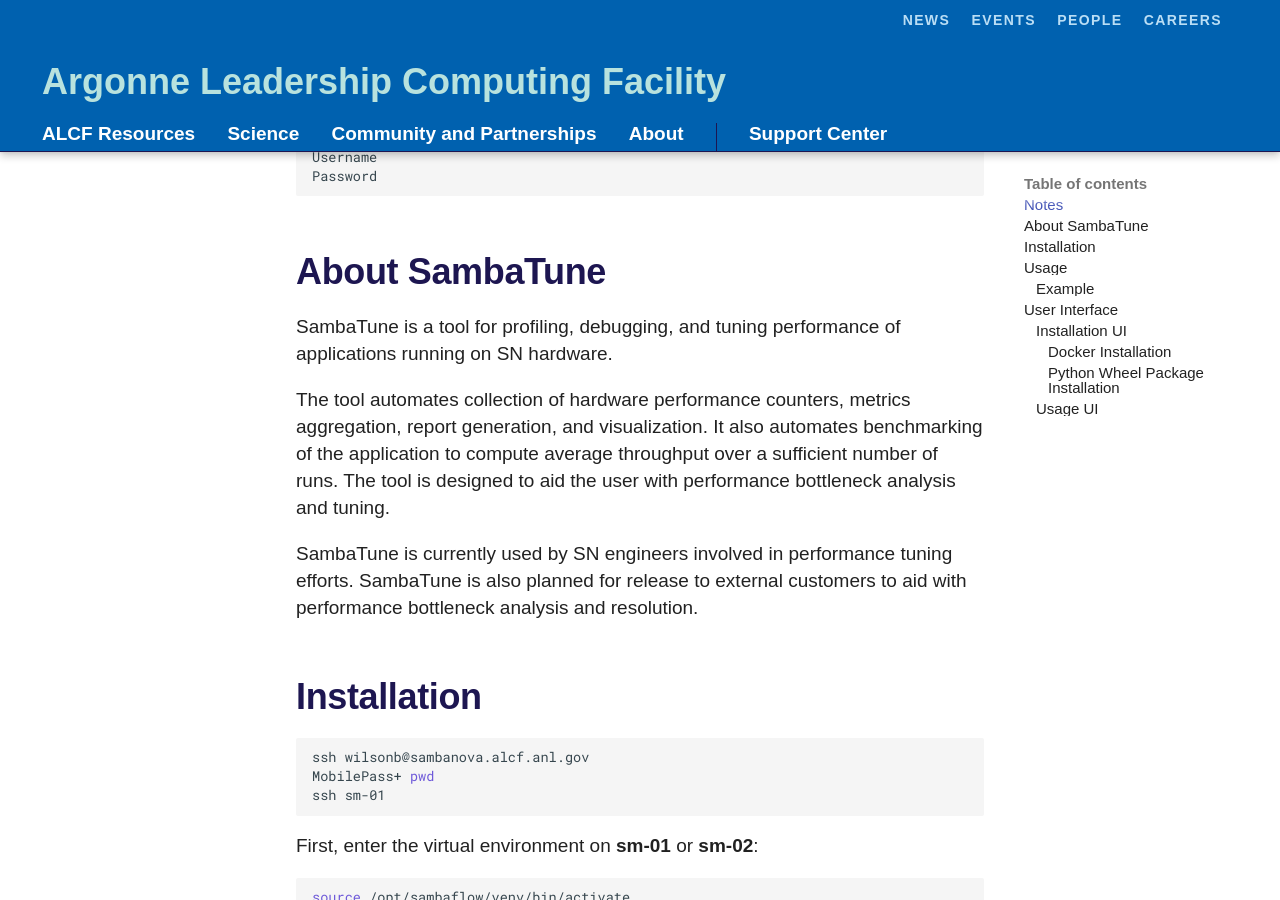
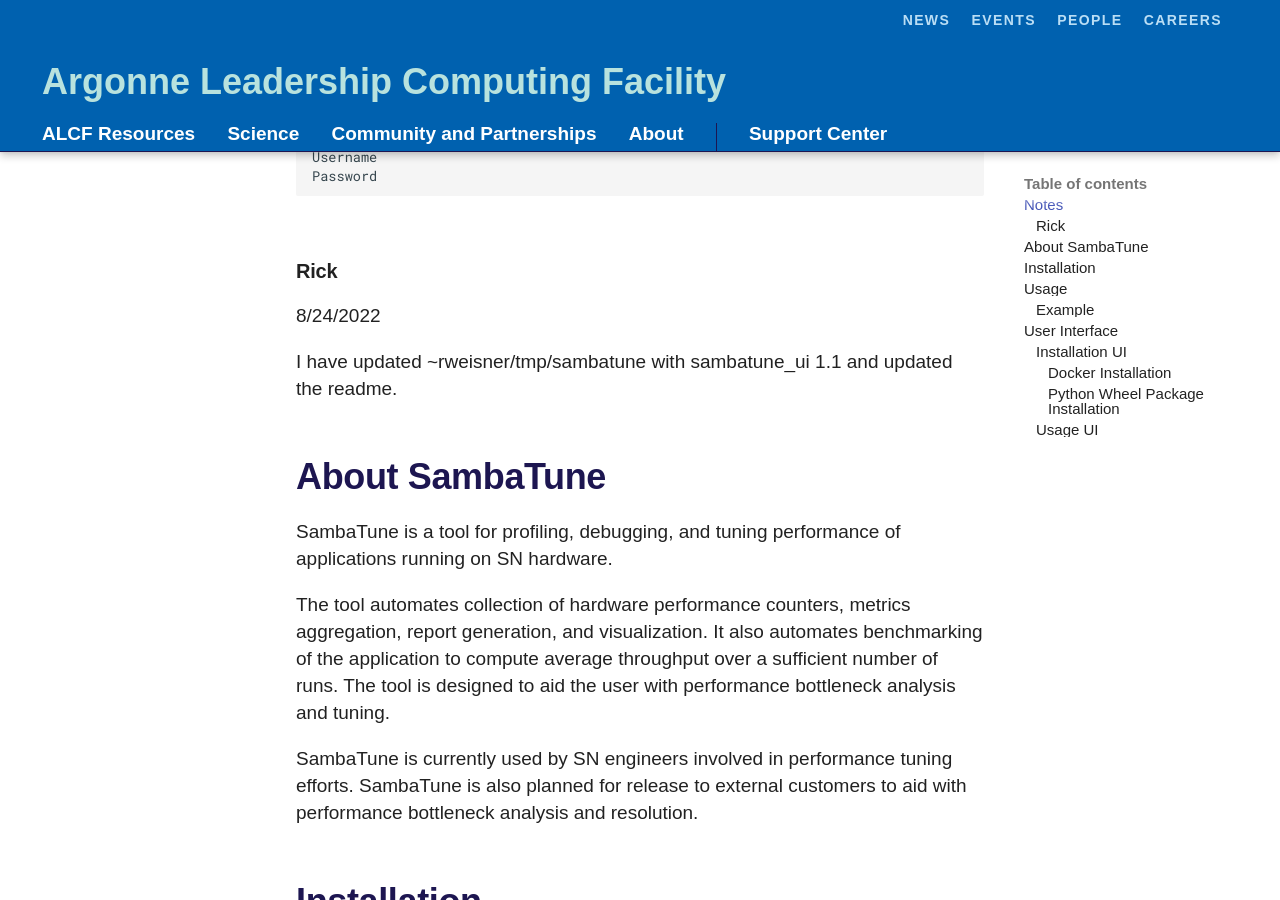
Before and after one commit to argonne-lcf/ai-testbed-userdocs, an MkDocs documentation site: the page built from docs/sambanova/SambaTune-User-Guide.md, in a window 1280 px wide and 900 px high, scrolled down 723 px. Built offline with MkDocs 1.6.1 and Material for MkDocs 9.7.7, drawn with Linux system fonts in a browser that asks for light colours; some web fonts are replaced; comment, search, counter and statistics services are not loaded.

Commit message:
Added SambaTune info from Rick W.

````diff
--- a/docs/sambanova/SambaTune-User-Guide.md
+++ b/docs/sambanova/SambaTune-User-Guide.md
@@ -29,6 +29,12 @@
 Username
 Password
 ```
+
+### Rick
+
+8/24/2022
+
+I have updated ~rweisner/tmp/sambatune with sambatune_ui 1.1 and updated the readme.
 
 ## About SambaTune
 
````
